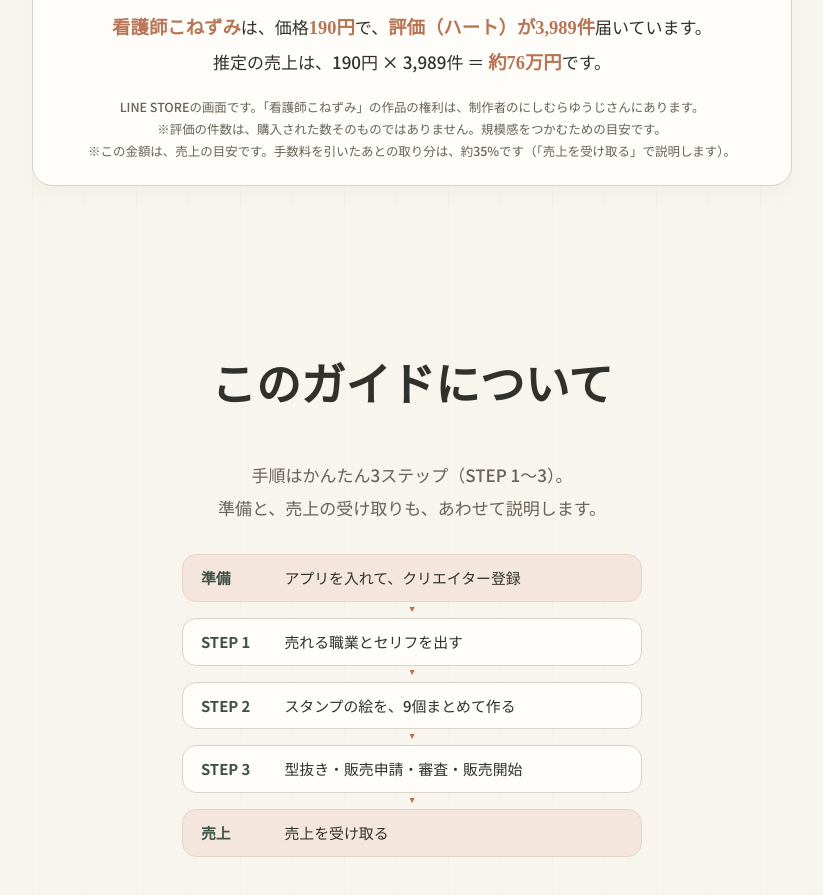
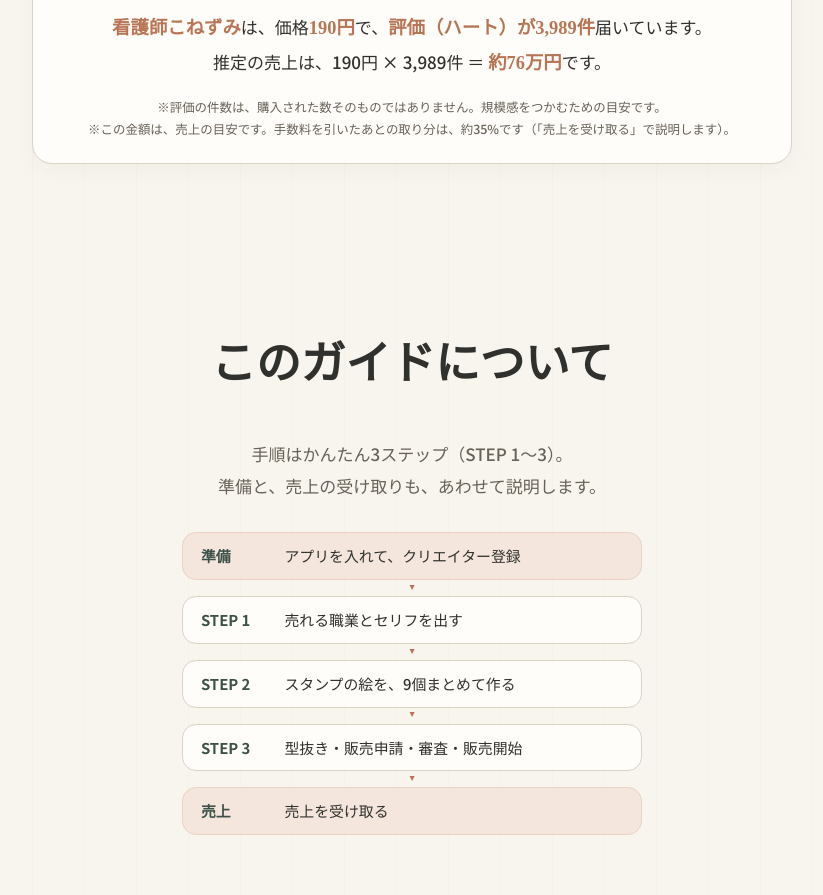
Before and after one commit to ryooh18-byte/line-stamp-lp, a plain HTML site: page index.html in a window 1280 px wide. Shown: the part 2804-3699 px from the top of the page, without its empty margins (228-1051 px from the left). Drawn offline with Linux system fonts and the light colour scheme.

Commit message:
Remove the credit line under the example screenshot
Co-Authored-By: Claude Sonnet 5.5 <noreply@anthropic.com>

```diff
--- a/index.html
+++ b/index.html
@@ -311,7 +311,7 @@ AIで副収入を得るための方法を、
           <p class="figure-title">売れているスタンプの例</p>
           <img class="example-shot" src="./assets/example-stamp-konezumi.webp" width="806" height="377" alt="LINE STOREのクリエイターズスタンプの画面。「看護師こねずみ」（にしむらゆうじ）、価格190円、ハートの数3,989" loading="lazy">
           <p class="stat"><b>看護師こねずみ</b>は、価格<b>190円</b>で、<b>評価（ハート）が3,989件</b>届いています。<br>推定の売上は、190円 × 3,989件 ＝ <b>約76万円</b>です。</p>
-          <figcaption>LINE STOREの画面です。「看護師こねずみ」の作品の権利は、制作者のにしむらゆうじさんにあります。<br>※評価の件数は、購入された数そのものではありません。規模感をつかむための目安です。<br>※この金額は、売上の目安です。手数料を引いたあとの取り分は、約35%です（<span class="nw">「売上を受け取る」</span>で説明します）。</figcaption>
+          <figcaption>※評価の件数は、購入された数そのものではありません。規模感をつかむための目安です。<br>※この金額は、売上の目安です。手数料を引いたあとの取り分は、約35%です（<span class="nw">「売上を受け取る」</span>で説明します）。</figcaption>
         </figure>
       </div>
     </section>
```
Also changed, not shown: 1 other file.
